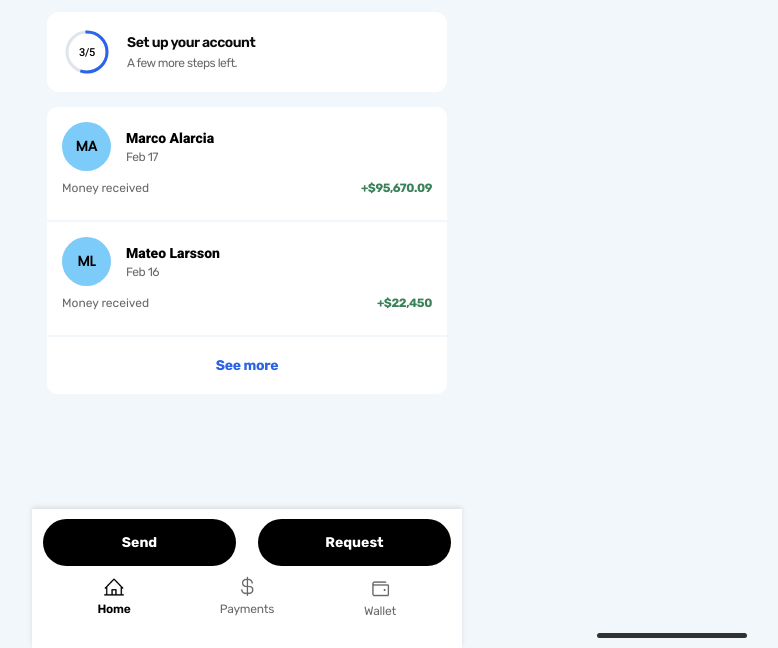
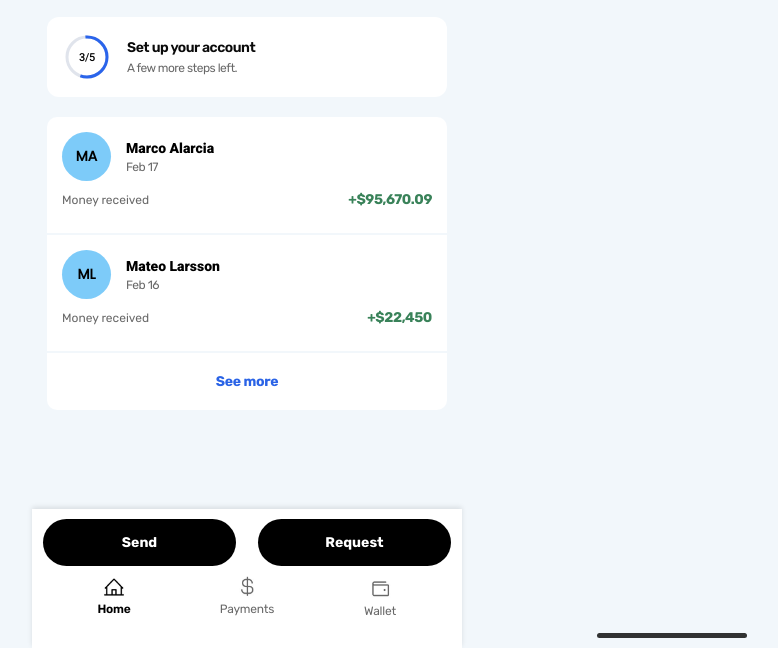
Before and after one commit to Vahaam/ppal.github.io, a website: page index.html in a window 1280 px wide. Shown: the part 152-800 px from the top of the page, without its empty margins (393-1171 px from the left). Drawn offline with Linux system fonts and the light colour scheme.

Commit message:
Update index.html

```diff
--- a/index.html
+++ b/index.html
@@ -212,7 +212,7 @@
             background: white;
             padding: 15px;
             border-radius: 10px;
-            margin: 0 15px 15px 15px;
+            margin: 0 15px 20px 15px;
             display: flex;
             align-items: center;
         }
@@ -235,7 +235,7 @@
             z-index: 99;
         }
         .transactions {
-            margin: 15px;
+            margin: 20px 15px 20px 15px;
         }
         .transaction {
     display: flex;
@@ -305,7 +305,7 @@
 
 .amount {
     font-family: "Rubik", serif;
-    font-size: 12px;
+    font-size: 14px;
     color: #398259;
     font-weight: bold;
     letter-spacing: -0.4px;
```
